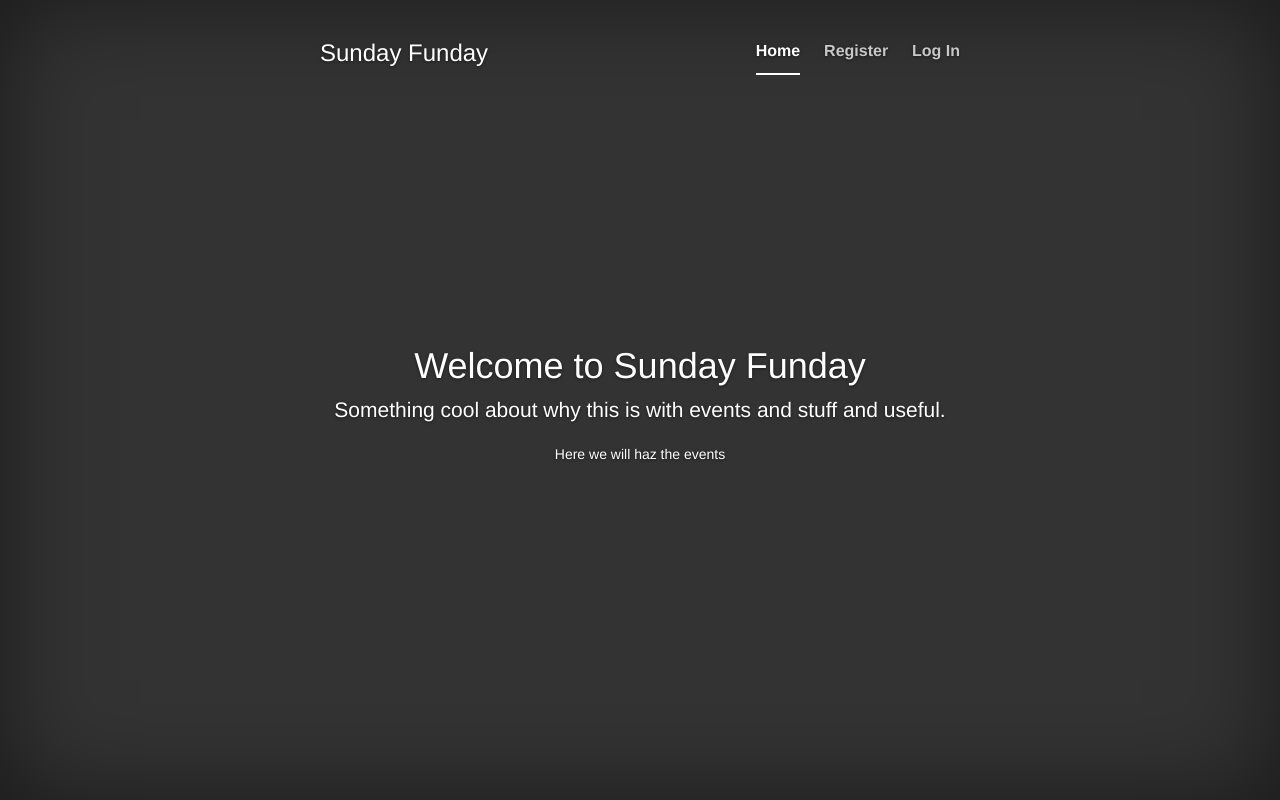
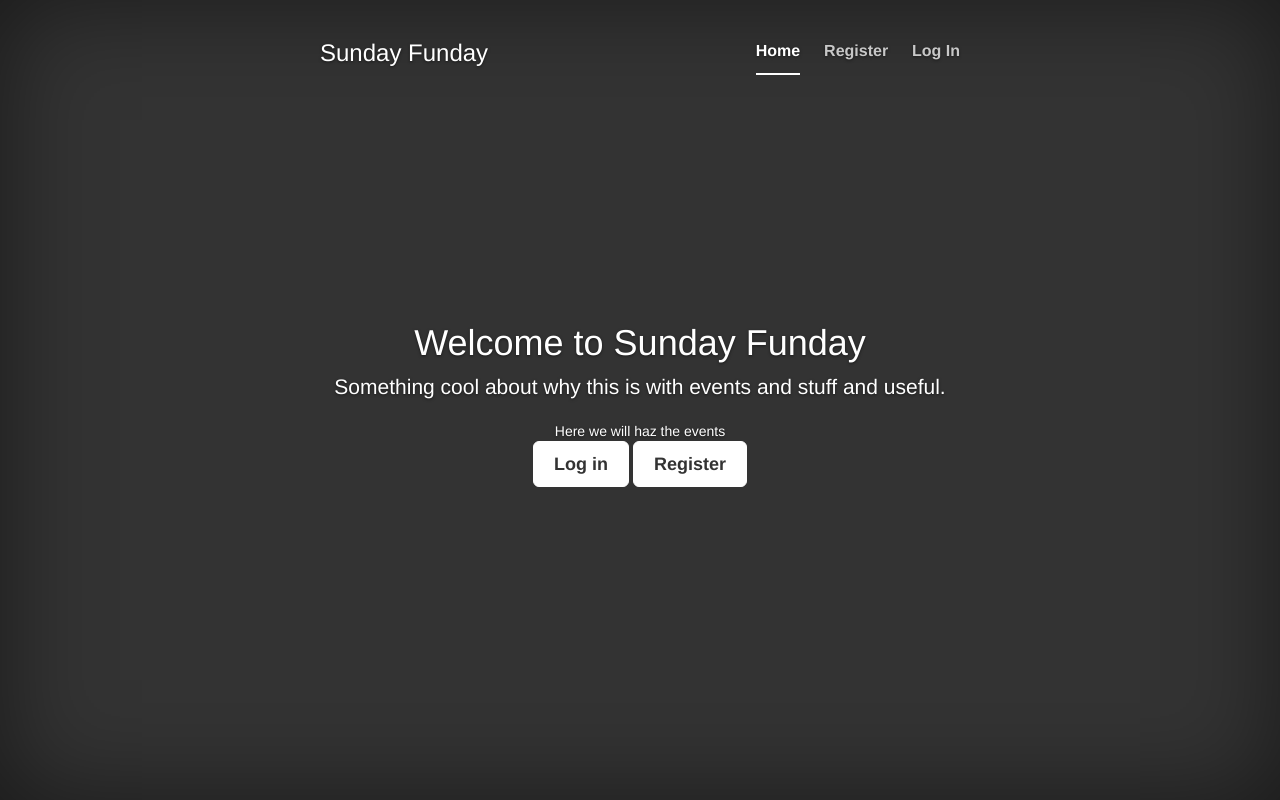
Before and after one commit to npmcdn-to-unpkg-bot/sunday-funday, a Django app: page / in a window 1280 px wide. Run offline with Django 3.2, Linux system fonts and the light colour scheme; some libraries are stand-ins or nearby versions.

Commit message:
Added user registration

```diff
--- a/sundayfunday/forms/register.py
+++ b/sundayfunday/forms/register.py
@@ -1,4 +1,4 @@
-from django.contrib.auth.models import User
+from sundayfunday.models import User
 from django.contrib.auth.forms import UserCreationForm
 
 class RegisterUserForm(UserCreationForm):
--- a/sundayfunday/urls.py
+++ b/sundayfunday/urls.py
@@ -26,6 +26,6 @@ urlpatterns = [
     url(r'^$', index.IndexView.as_view()),
     url(r'^login/$', user.LoginView.as_view()),
     url(r'^logout/$', user.LogoutView.as_view()),
-    url(r'^register/', register.RegisterUserView.as_view()),
+    url(r'^register/', register.RegisterUserView.as_view(), name='register'),
     url(r'^admin/', admin.site.urls),
 ]
--- a/sundayfunday/views/register.py
+++ b/sundayfunday/views/register.py
@@ -3,10 +3,8 @@ from django.shortcuts import render
 from django.views.generic import CreateView
 
 from sundayfunday.forms.register import RegisterUserForm
-from django.contrib.auth.models import User
 
 class RegisterUserView(CreateView):
     form_class = RegisterUserForm
-    model = User
     success_url = '/'
     template_name = 'register.html'
--- a/templates/index.html
+++ b/templates/index.html
@@ -6,6 +6,8 @@
 	    <p class="lead">Something cool about why this is with events and stuff and useful.</p>
 	    <p class="lead">
             <div> Here we will haz the events </div>
+	        <a href="http://getbootstrap.com/examples/cover/#" class="btn btn-lg btn-default">Log in</a>
+			<a href={% url 'register' %} class="btn btn-lg btn-default">Register</a>
 	    </p>
 	</div>
 {% endblock %}
```
Also changed, not shown: templates/register.html (+9 -4 lines), sundayfunday/forms/__init__.py (added), 1 other file.
